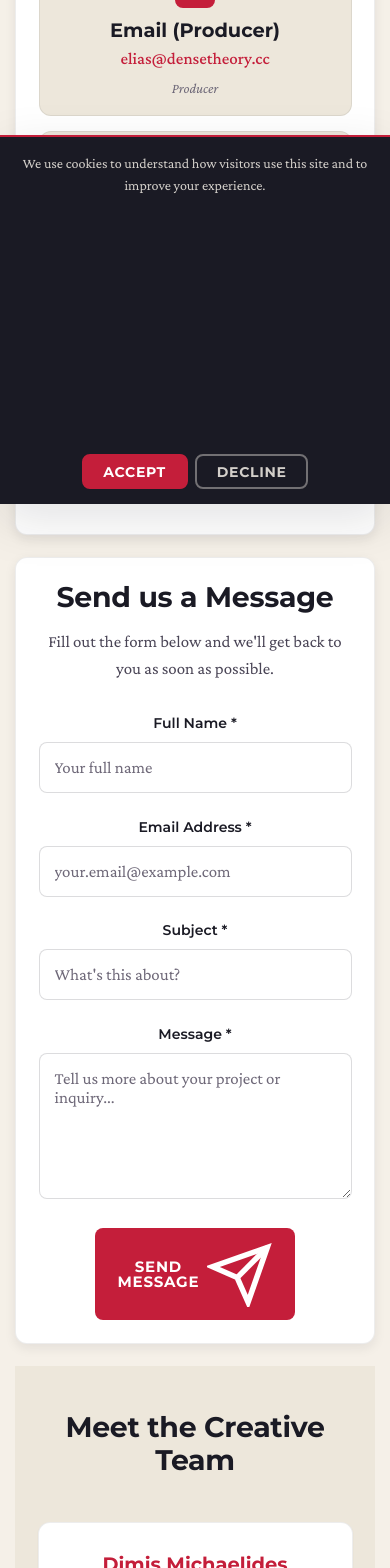
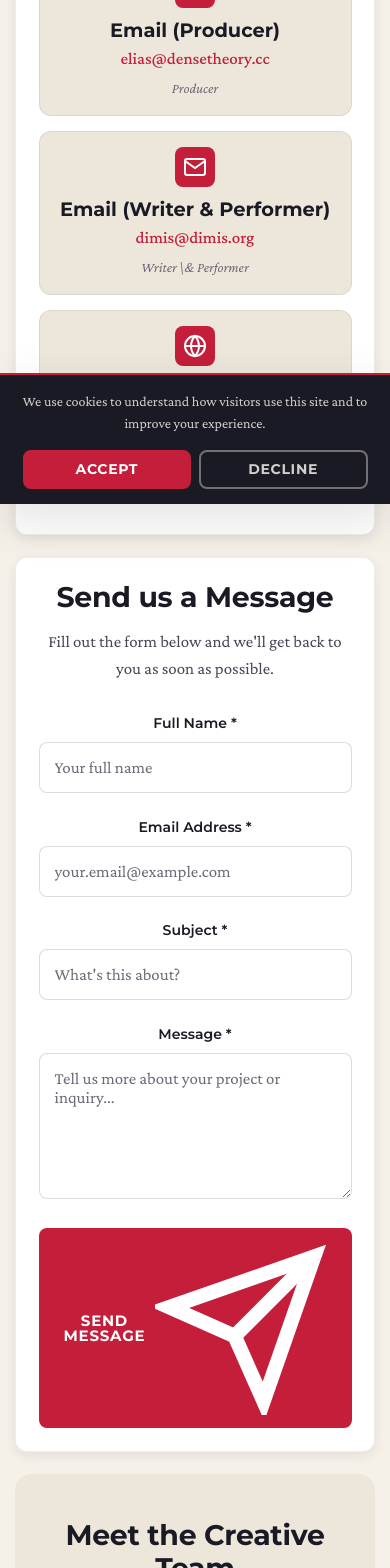
Before and after one commit to EVasiloudes/epic-economics-website, a React (Vite) app: page /contact in a window 390 px wide. Shown: the part 340-1908 px from the top of the page. Built offline with nearby package versions, Linux system fonts and the light colour scheme.

Commit message:
updates the og image with dates

```diff
--- a/src/components/CookieConsent.css
+++ b/src/components/CookieConsent.css
@@ -79,15 +79,41 @@
   outline-offset: 3px;
 }
 
-@media (max-width: 480px) {
+@media (max-width: 640px) {
   .cookie-consent {
     padding: var(--space-md) var(--space-lg);
+    padding-bottom: calc(var(--space-md) + env(safe-area-inset-bottom, 0px));
     flex-direction: column;
     align-items: stretch;
     text-align: center;
+    gap: var(--space-md);
+  }
+
+  .cookie-consent__text {
+    flex: none;
   }
 
   .cookie-consent__actions {
+    width: 100%;
     justify-content: center;
+    flex-wrap: wrap;
+  }
+
+  .cookie-consent__button {
+    flex: 1 1 140px;
+    max-width: 100%;
+    padding: 0.75em 1em;
+    white-space: nowrap;
   }
 }
+
+@media (max-width: 360px) {
+  .cookie-consent__actions {
+    flex-direction: column;
+  }
+
+  .cookie-consent__button {
+    flex: none;
+    width: 100%;
+  }
+}
--- a/src/pages/Contact.css
+++ b/src/pages/Contact.css
@@ -40,14 +40,21 @@
   margin: 0 auto;
 }
 
-/* Main Container — vertical stack */
+/* Main Container — two-column layout on desktop */
 .contact-container {
-  max-width: 700px;
+  max-width: 1080px;
   margin: 0 auto;
   padding: 4rem 2rem;
-  display: flex;
-  flex-direction: column;
+  display: grid;
+  grid-template-columns: 1fr 1.6fr;
   gap: 3rem;
+  align-items: start;
+}
+
+/* Sticky contact info sidebar */
+.contact-info-section {
+  position: sticky;
+  top: 7rem;
 }
 
 /* --------------------------------------------------------------------
@@ -208,10 +215,23 @@
 .contact-form {
   position: relative;
   z-index: 2;
+  display: grid;
+  grid-template-columns: 1fr 1fr;
+  gap: var(--space-lg);
 }
 
 .form-group {
-  margin-bottom: 1.5rem;
+  margin-bottom: 0;
+}
+
+.form-group:nth-child(1),
+.form-group:nth-child(2) {
+  grid-column: span 1;
+}
+
+.form-group:nth-child(3),
+.form-group:nth-child(4) {
+  grid-column: 1 / -1;
 }
 
 .form-group label {
@@ -257,6 +277,8 @@
 
 /* Submit Button */
 .submit-btn {
+  grid-column: 1 / -1;
+  justify-self: start;
   width: auto;
   min-width: 200px;
   padding: 0.75rem 2rem;
@@ -354,8 +376,10 @@
    -------------------------------------------------------------------- */
 
 .team-bios {
+  grid-column: 1 / -1;
   padding: var(--space-4xl) var(--space-xl);
   background-color: var(--color-bg-alt);
+  border-radius: var(--radius-xl);
 }
 
 .team-bios h2 {
@@ -365,8 +389,8 @@
 }
 
 .team-bios .bio-grid {
-  display: flex;
-  flex-direction: column;
+  display: grid;
+  grid-template-columns: repeat(3, 1fr);
   gap: var(--space-xl);
   max-width: 1200px;
   margin: 0 auto;
@@ -414,6 +438,21 @@
    Responsive
    ========================================================================== */
 
+@media (max-width: 900px) {
+  .contact-container {
+    grid-template-columns: 1fr;
+    gap: 2.5rem;
+  }
+
+  .contact-info-section {
+    position: static;
+  }
+
+  .team-bios .bio-grid {
+    grid-template-columns: 1fr;
+  }
+}
+
 @media (max-width: 768px) {
   .contact-page {
     padding-top: 80px;
@@ -449,6 +488,23 @@
 
   .team-bios {
     padding: var(--space-2xl) var(--space-lg);
+  }
+}
+
+@media (max-width: 560px) {
+  .contact-form {
+    grid-template-columns: 1fr;
+  }
+
+  .form-group:nth-child(1),
+  .form-group:nth-child(2),
+  .form-group:nth-child(3),
+  .form-group:nth-child(4) {
+    grid-column: 1;
+  }
+
+  .submit-btn {
+    justify-self: stretch;
   }
 }
 
```
Also changed, not shown: 1 other file (tests, documents, lock files or other folders).
